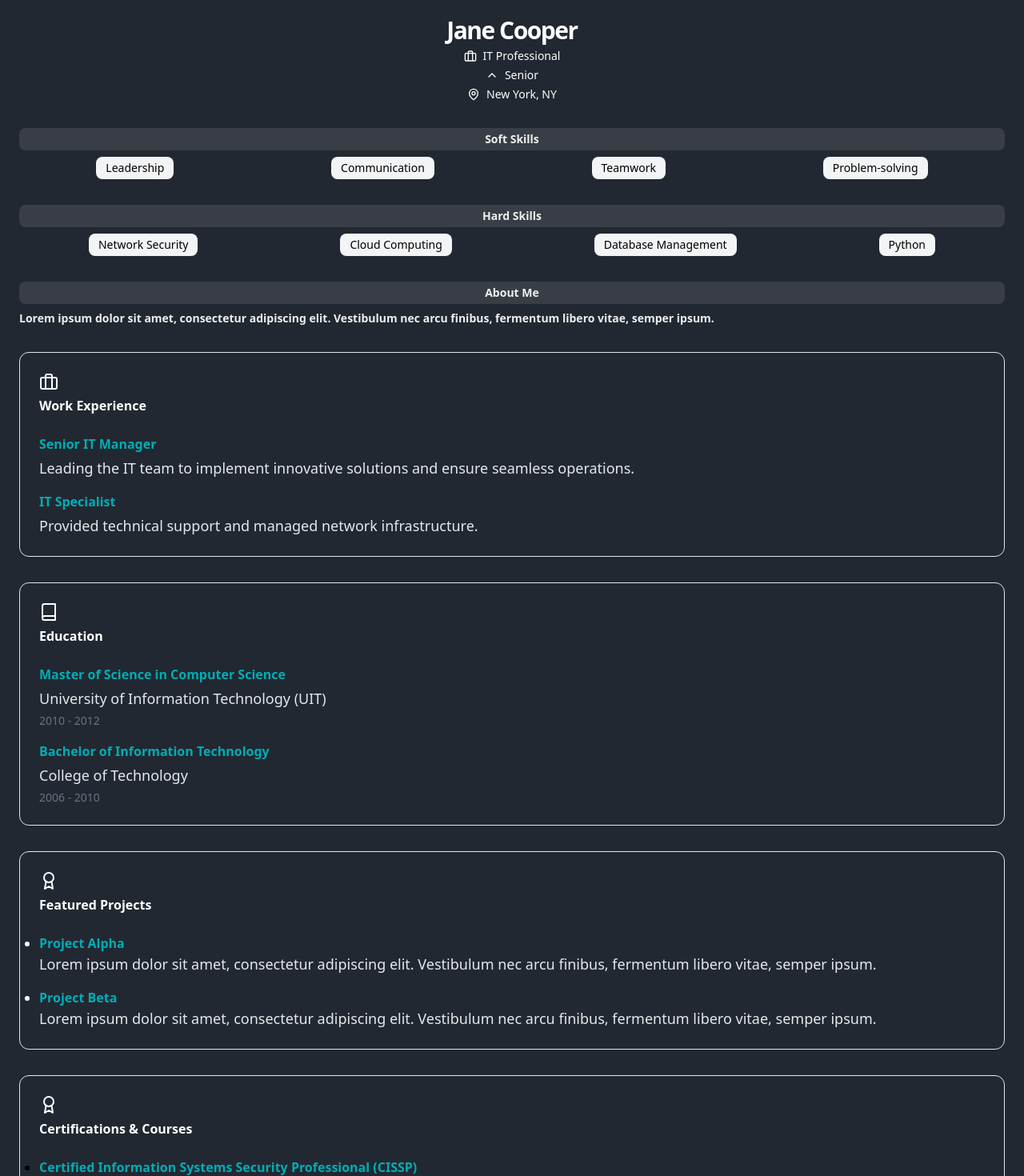
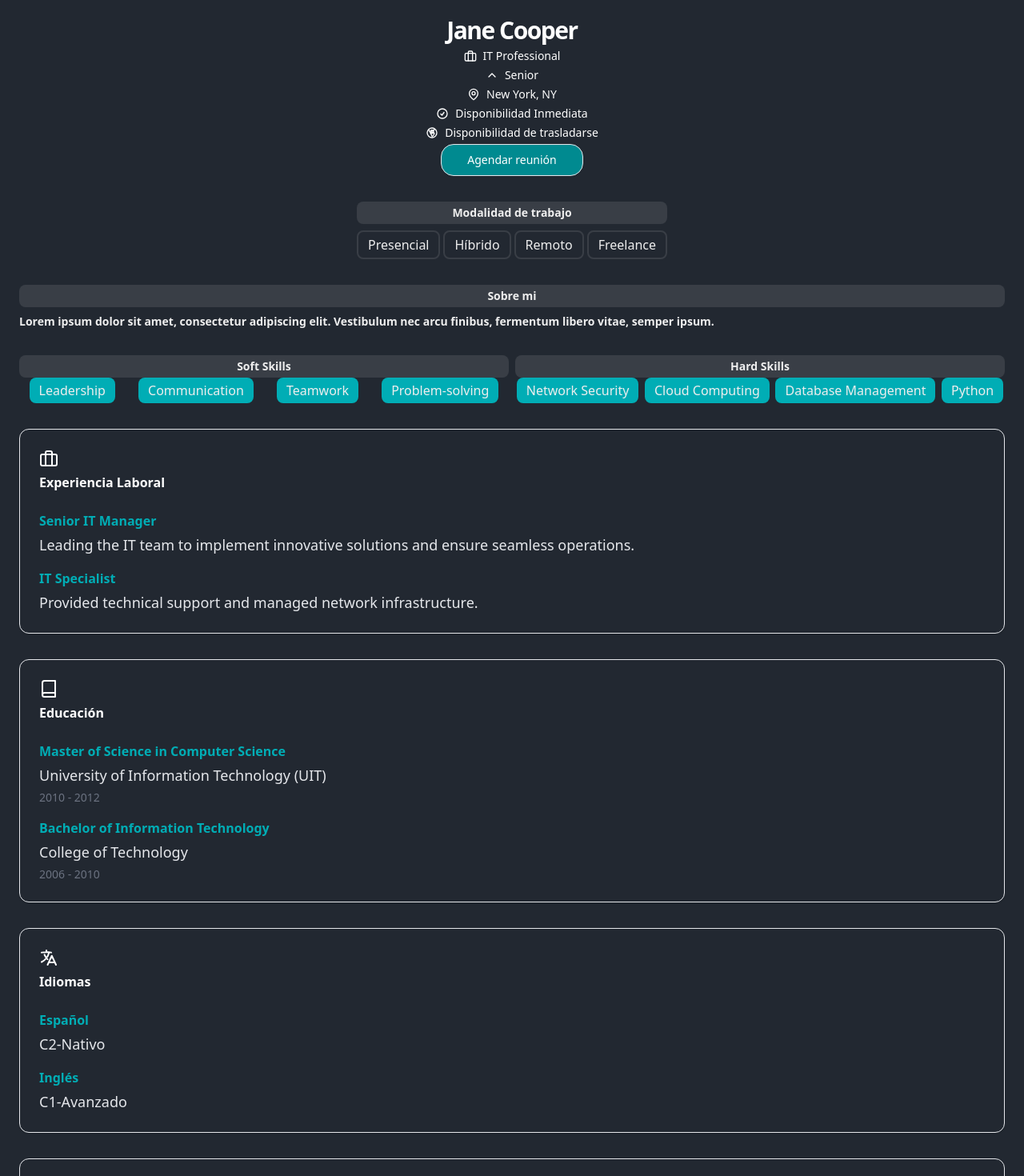
Before and after one commit to No-Country/profesionalesIT-c16-36-m-java, a React (Vite) app in the folder professionalIT_front/ITProfessionals/: page /profile/admin in a window 1280 px wide. Shown: the part 180-1650 px from the top of the page at 80% size. Built offline with nearby package versions, Linux system fonts and the light colour scheme.

Commit message:
fear: add professional profile details

```diff
--- a/professionalIT_front/ITProfessionals/src/pages/admin/professionals/Profile.jsx
+++ b/professionalIT_front/ITProfessionals/src/pages/admin/professionals/Profile.jsx
@@ -36,41 +36,40 @@ export default function Profile() {
                         <MapPinIcon className="h-4 w-4" />
                         <span>New York, NY</span>
                         </div>
+                        <div className="flex items-center space-x-2 text-sm">
+                        <CheckIcon className="h-4 w-4" />
+                        <span>Disponibilidad Inmediata</span>
                         </div>
-                    <div className="grid gap-2">
-                        <div style={{ borderRadius: "0.5rem" }} className="text-center rounded-lg bg-[#393E46] px-3 py-1 text-sm font-bold text-[#EEEEEE] dark:bg-gray-800 ">Soft Skills</div>
-                        <div className="flex justify-center gap-1">
-                        <button style={{ borderRadius: "0.5rem" }} className="mx-auto rounded-lg bg-gray-100 px-3 py-1 text-sm dark:bg-gray-800">
-                            Leadership
+                        <div className="flex items-center space-x-2 text-sm">
+                        <GlobeIcon className="h-4 w-4" />
+                        <span>Disponibilidad de trasladarse</span>
+                        </div>
+                        <div className="flex justify-center">
+                    <a
+                        className="inline-flex h-10 items-center justify-center rounded-2xl border border-gray-200 bg-[#008A90] p-2 px-8 text-sm font-medium shadow-sm gap-2 transition-colors hover:bg-gray-100 hover:text-gray-900 focus-visible:outline-none focus-visible:ring-1 focus-visible:ring-gray-950 disabled:pointer-events-none disabled:opacity-50 dark:border-gray-800 dark:border-gray-800 dark:bg-gray-950 dark:hover:bg-gray-950 dark:hover:text-gray-50 dark:focus-visible:ring-gray-300"
+                        href="#"
+                    >
+                        Agendar reunión
+                    </a>
+
+                    </div>
+                    </div>
+                    <div className="grid gap-2 justify-center">
+                        <div style={{ borderRadius: "0.5rem" }} className="text-center rounded-lg bg-[#393E46] px-3 py-1 text-sm font-bold text-[#EEEEEE] dark:bg-gray-800">Modalidad de trabajo</div>
+                            <div className="flex flex-wrap gap-1">
+                            <button style={{ borderRadius: "0.5rem", border: "2px solid #393E46" }} className="mx-auto rounded-lg px-3 py-1 text-bold text-[#EEEEEE]">Presencial
                             </button>
-                        <button style={{ borderRadius: "0.5rem" }} className="mx-auto rounded-lg bg-gray-100 px-3 py-1 text-sm dark:bg-gray-800">
-                            Communication
+                            <button style={{ borderRadius: "0.5rem", border: "2px solid #393E46" }} className="mx-auto rounded-lg px-3 py-1 text-bold text-[#EEEEEE]">Híbrido
                             </button>
-                        <button style={{ borderRadius: "0.5rem" }}  className="mx-auto rounded-lg bg-gray-100 px-3 py-1 text-sm dark:bg-gray-800">
-                            Teamwork
+                            <button style={{ borderRadius: "0.5rem", border: "2px solid #393E46" }} className="mx-auto rounded-lg px-3 py-1 text-bold text-[#EEEEEE]">Remoto
                             </button>
-                        <button style={{ borderRadius: "0.5rem" }} className="mx-auto rounded-lg bg-gray-100 px-3 py-1 text-sm dark:bg-gray-800">
-                            Problem-solving
+                            <button style={{ borderRadius: "0.5rem", border: "2px solid #393E46" }} className="mx-auto rounded-lg px-3 py-1 text-bold text-[#EEEEEE]">Freelance
                             </button>
                             </div>
                     </div>
+
                     <div className="grid gap-2">
-                        <div style={{ borderRadius: "0.5rem" }} className="text-center rounded-lg bg-[#393E46] px-3 py-1 text-sm font-bold text-[#EEEEEE] dark:bg-gray-800">Hard Skills</div>
-                        <div className="flex flex-wrap gap-1">
-                        <button style={{ borderRadius: "0.5rem" }} className="mx-auto rounded-lg bg-gray-100 px-3 py-1 text-sm dark:bg-gray-800">
-                            Network Security
-                        </button>
-                        <button style={{ borderRadius: "0.5rem" }} className="mx-auto rounded-lg bg-gray-100 px-3 py-1 text-sm dark:bg-gray-800">
-                            Cloud Computing
-                        </button>
-                        <button style={{ borderRadius: "0.5rem" }} className="mx-auto rounded-lg bg-gray-100 px-3 py-1 text-sm dark:bg-gray-800">
-                            Database Management
-                        </button>
-                        <button style={{ borderRadius: "0.5rem" }} className="mx-auto rounded-lg bg-gray-100 px-3 py-1 text-sm dark:bg-gray-800">Python</button>
-                        </div>
-                    </div>
-                    <div className="grid gap-2">
-                        <div style={{ borderRadius: "0.5rem" }} className="text-center rounded-lg bg-[#393E46] px-3 py-1 text-sm font-bold text-[#EEEEEE] dark:bg-gray-800">About Me</div>
+                        <div style={{ borderRadius: "0.5rem" }} className="text-center rounded-lg bg-[#393E46] px-3 py-1 text-sm font-bold text-[#EEEEEE] dark:bg-gray-800">Sobre mi</div>
                         <div className="grid gap-1">
                             <p className="text-sm  font-bold text-[#EEEEEE] dark:text-gray-400">
                                 Lorem ipsum dolor sit amet, consectetur adipiscing elit. Vestibulum nec arcu finibus, fermentum libero
@@ -78,12 +77,47 @@ export default function Profile() {
                             </p>
                         </div>
                     </div>
+                    <div className="flex justify-center gap-2">
+                        <div className="w-1/2">
+                            <div style={{ borderRadius: "0.5rem" }} className="text-center rounded-lg bg-[#393E46] px-3 py-1 text-sm font-bold text-[#EEEEEE] dark:bg-gray-800 ">Soft Skills</div>
+                            <div className="flex flex-wrap gap-1">
+                            <button style={{ borderRadius: "0.5rem" }} className="mx-auto rounded-lg bg-[#00ADB5] px-3 py-1 text-bold text-[#EEEEEE]">
+                                Leadership
+                            </button>
+                            <button style={{ borderRadius: "0.5rem" }} className="mx-auto rounded-lg bg-[#00ADB5] px-3 py-1 text-bold text-[#EEEEEE]">
+                                Communication
+                            </button>
+                            <button style={{ borderRadius: "0.5rem" }}  className="mx-auto rounded-lg bg-[#00ADB5] px-3 py-1 text-bold text-[#EEEEEE]">
+                                Teamwork
+                            </button>
+                            <button style={{ borderRadius: "0.5rem" }} className="mx-auto rounded-lg bg-[#00ADB5] px-3 py-1 text-bold text-[#EEEEEE]">
+                                Problem-solving
+                            </button>
+                            </div>
+                        </div>
+                        <div className="w-1/2">
+                            <div style={{ borderRadius: "0.5rem" }} className="text-center rounded-lg bg-[#393E46] px-3 py-1 text-sm font-bold text-[#EEEEEE] dark:bg-gray-800">Hard Skills</div>
+                            <div className="flex flex-wrap gap-1">
+                            <button style={{ borderRadius: "0.5rem" }} className="mx-auto rounded-lg bg-[#00ADB5] px-3 py-1 text-bold text-[#EEEEEE]">
+                                Network Security
+                            </button>
+                            <button style={{ borderRadius: "0.5rem" }} className="mx-auto rounded-lg bg-[#00ADB5] px-3 py-1 text-bold text-[#EEEEEE]">
+                                Cloud Computing
+                            </button>
+                            <button style={{ borderRadius: "0.5rem" }} className="mx-auto rounded-lg bg-[#00ADB5] px-3 py-1 text-bold text-[#EEEEEE]">
+                                Database Management
+                            </button>
+                            <button style={{ borderRadius: "0.5rem" }} className="mx-auto rounded-lg bg-[#00ADB5] px-3 py-1 text-bold text-[#EEEEEE]">Python</button>
+                            </div>
+                        </div>
+                    </div>
+
                     <Card>
                         <CardHeader>
                         <div>
                             <BriefcaseIcon className="h-6 w-6 text-white" />
                         </div>
-                        <div className="text-white font-bold">Work Experience</div>
+                        <div className="text-white font-bold">Experiencia Laboral</div>
                         </CardHeader>
                         <CardContent className="space-y-4 ">
                         <div className="grid gap-1 ">
@@ -105,7 +139,7 @@ export default function Profile() {
                         <div>
                             <BookIcon className="h-6 w-6 text-white" />
                         </div>
-                        <div className="text-white font-bold">Education</div>
+                        <div className="text-white font-bold">Educación</div>
                         </CardHeader>
                         <CardContent className="space-y-4">
                         <div className="grid gap-1">
@@ -123,27 +157,19 @@ export default function Profile() {
                     <Card>
                         <CardHeader>
                         <div>
-                            <AwardIcon className="h-6 w-6 text-white" />
+                            <LanguageIcon className="h-6 w-6 text-white" />
                         </div>
-                        <div className="text-white font-bold">Featured Projects</div>
+                        <div className="text-white font-bold">Idiomas</div>
                         </CardHeader>
-                        <CardContent className="space-y-4 text-white">
-                        <ul className="grid gap-4 list-disc list-outside">
-                            <li>
-                            <h3 className="text-[#00ADB5] font-bold">Project Alpha</h3>
-                            <p className="text-lg text-gray-200 dark:text-gray-400">
-                                Lorem ipsum dolor sit amet, consectetur adipiscing elit. Vestibulum nec arcu finibus, fermentum
-                                libero vitae, semper ipsum.
-                            </p>
-                            </li>
-                            <li>
-                            <h3 className="text-[#00ADB5] font-bold">Project Beta</h3>
-                            <p className="text-lg text-gray-200 dark:text-gray-400">
-                                Lorem ipsum dolor sit amet, consectetur adipiscing elit. Vestibulum nec arcu finibus, fermentum
-                                libero vitae, semper ipsum.
-                            </p>
-                            </li>
-                        </ul>
+                        <CardContent className="space-y-4">
+                        <div className="grid gap-1">
+                            <h3 className="text-[#00ADB5] font-bold">Español</h3>
+                            <p className="text-lg text-gray-200 dark:text-gray-400">C2-Nativo</p>
+                        </div>
+                        <div className="grid gap-1">
+                            <h3 className="text-[#00ADB5] font-bold">Inglés</h3>
+                            <p className="text-lg text-gray-200 dark:text-gray-400">C1-Avanzado</p>
+                        </div>
                         </CardContent>
                     </Card>
                     <Card>
@@ -151,7 +177,7 @@ export default function Profile() {
                         <div>
                             <AwardIcon className="h-6 w-6 text-white" />
                         </div>
-                        <div className="text-white font-bold">Certifications & Courses</div>
+                        <div className="text-white font-bold">Certificaciones y cursos</div>
                         </CardHeader>
                         <CardContent className="space-y-4">
                         <ul className="grid gap-4 list-disc list-outside">
@@ -172,12 +198,26 @@ export default function Profile() {
                         </ul>
                         </CardContent>
                     </Card>
+                    <Card>
+                        <CardHeader>
+                        <div>
+                            <AwardIcon className="h-6 w-6 text-white" />
+                        </div>
+                        <div className="text-white font-bold">Proyectos Relacionados</div>
+                        </CardHeader>
+                        <CardContent className="space-y-4 text-white">
+                        <div className="flex justify-center">
+                    <a className="inline-flex h-10 items-center justify-center rounded-2xl border border-[#008A90] p-2 px-8 text-sm font-medium shadow-sm gap-2 transition-colors hover:bg-gray-100 hover:text-gray-900 focus-visible:outline-none focus-visible:ring-1 focus-visible:ring-gray-950 disabled:pointer-events-none disabled:opacity-50 dark:border-gray-800 dark:border-gray-800 dark:bg-gray-950 dark:hover:bg-gray-950 dark:hover:text-gray-50 dark:focus-visible:ring-gray-300"
+                        href="#">
+                        Portafolio
+                    </a>
+                    </div>
+                        </CardContent>
+                    </Card>
                     <div className="flex justify-center">
                     <a
                         className="inline-flex h-10 items-center justify-center rounded-2xl border border-gray-200 bg-[#008A90] p-2 px-8 text-sm font-medium shadow-sm gap-2 transition-colors hover:bg-gray-100 hover:text-gray-900 focus-visible:outline-none focus-visible:ring-1 focus-visible:ring-gray-950 disabled:pointer-events-none disabled:opacity-50 dark:border-gray-800 dark:border-gray-800 dark:bg-gray-950 dark:hover:bg-gray-950 dark:hover:text-gray-50 dark:focus-visible:ring-gray-300"
-                        href="#"
-                    >
-                        Connect
+                        href="#">Contactar
                     </a>
 
                     </div>
@@ -289,3 +329,64 @@ export default function Profile() {
         )
       }
 }
+
+function LanguageIcon(props) {
+    return (
+      <svg
+        {...props}
+        xmlns="http://www.w3.org/2000/svg"
+        width="24"
+        height="24"
+        viewBox="0 0 24 24"
+        fill="none"
+        stroke="currentColor"
+        strokeWidth="2"
+        strokeLinecap="round"
+        strokeLinejoin="round"
+      >
+        <path
+          strokeLinecap="round"
+          strokeLinejoin="round"
+          d="m10.5 21 5.25-11.25L21 21m-9-3h7.5M3 5.621a48.474 48.474 0 0 1 6-.371m0 0c1.12 0 2.233.038 3.334.114M9 5.25V3m3.334 2.364C11.176 10.658 7.69 15.08 3 17.502m9.334-12.138c.896.061 1.785.147 2.666.257m-4.589 8.495a18.023 18.023 0 0 1-3.827-5.802"
+        />
+      </svg>
+    );
+  }
+
+  function GlobeIcon(props) {
+    return (
+        <svg
+        {...props}
+        xmlns="http://www.w3.org/2000/svg"
+        width="24"
+        height="24"
+        viewBox="0 0 24 24"
+        fill="none"
+        stroke="currentColor"
+        strokeWidth="2"
+        strokeLinecap="round"
+        strokeLinejoin="round"
+        >
+    <path strokeLinecap="round" strokeLinejoin="round" d="m6.115 5.19.319 1.913A6 6 0 0 0 8.11 10.36L9.75 12l-.387.775c-.217.433-.132.956.21 1.298l1.348 1.348c.21.21.329.497.329.795v1.089c0 .426.24.815.622 1.006l.153.076c.433.217.956.132 1.298-.21l.723-.723a8.7 8.7 0 0 0 2.288-4.042 1.087 1.087 0 0 0-.358-1.099l-1.33-1.108c-.251-.21-.582-.299-.905-.245l-1.17.195a1.125 1.125 0 0 1-.98-.314l-.295-.295a1.125 1.125 0 0 1 0-1.591l.13-.132a1.125 1.125 0 0 1 1.3-.21l.603.302a.809.809 0 0 0 1.086-1.086L14.25 7.5l1.256-.837a4.5 4.5 0 0 0 1.528-1.732l.146-.292M6.115 5.19A9 9 0 1 0 17.18 4.64M6.115 5.19A8.965 8.965 0 0 1 12 3c1.929 0 3.716.607 5.18 1.64" />
+    <circle cx="12" cy="10" r="3" />
+    </svg>
+    )
+  }
+  function CheckIcon(props) {
+    return (
+        <svg
+        {...props}
+        xmlns="http://www.w3.org/2000/svg"
+        width="24"
+        height="24"
+        viewBox="0 0 24 24"
+        fill="none"
+        stroke="currentColor"
+        strokeWidth="2"
+        strokeLinecap="round"
+        strokeLinejoin="round"
+        >
+        <path stroke-linecap="round" stroke-linejoin="round" d="M9 12.75 11.25 15 15 9.75M21 12a9 9 0 1 1-18 0 9 9 0 0 1 18 0Z" />
+    </svg>
+    )
+  }
```
Lines whose indentation alone changed are shown as unchanged.
